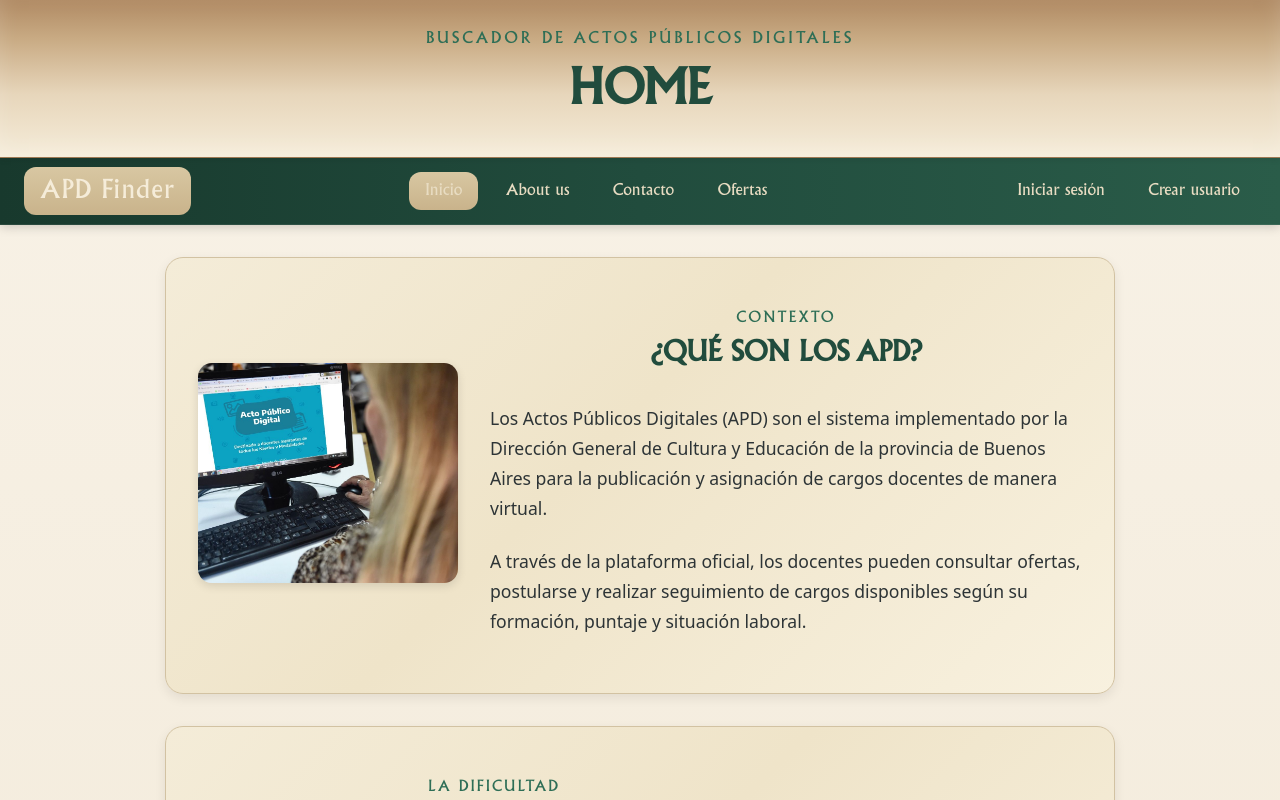
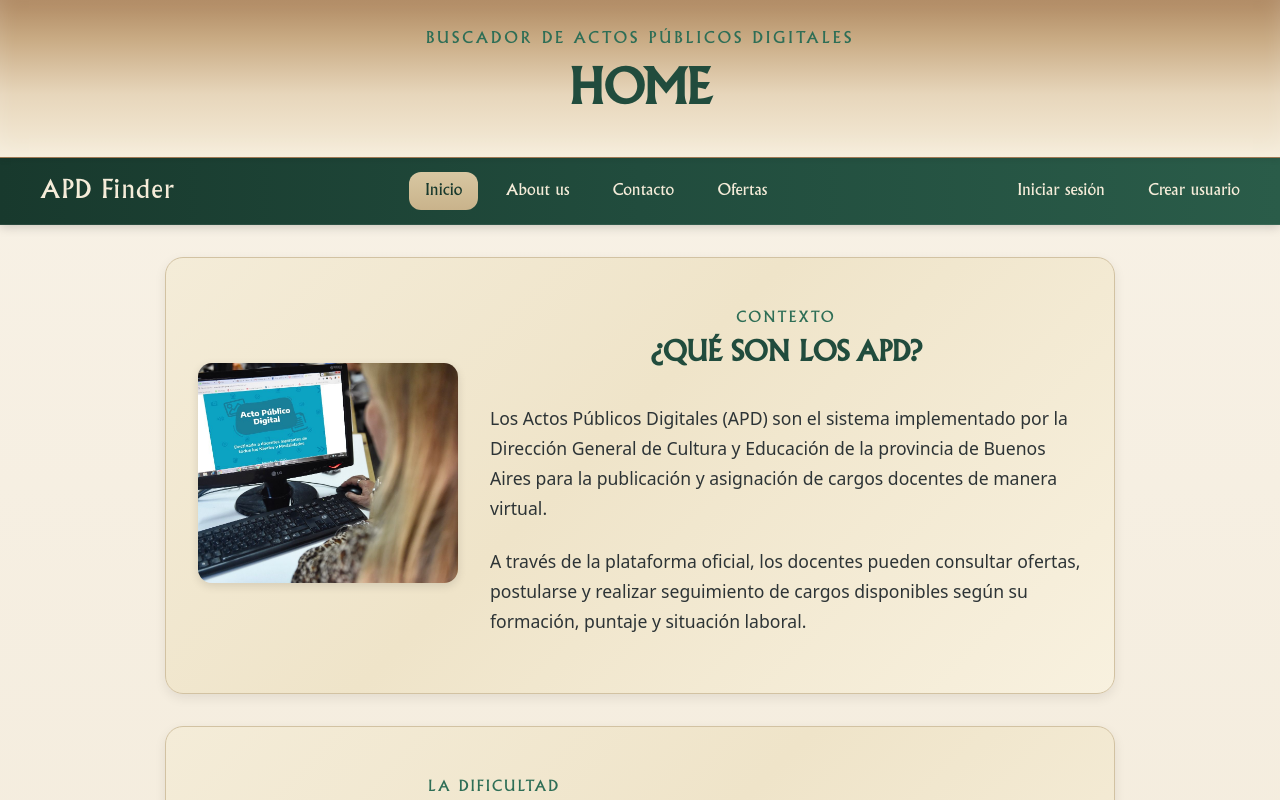
Before and after one commit to alexander5109/TalentoTechReact2026, a React (Vite) app: page / in a window 1280 px wide. Shown: the top 800 px of the page. Built offline with nearby package versions, Linux system fonts and the light colour scheme; no server answers.

Commit message:
ok navlink bien

```diff
--- a/src/components/NavBar/NavBar.jsx
+++ b/src/components/NavBar/NavBar.jsx
@@ -1,4 +1,4 @@
-import { NavLink } from "react-router-dom"
+
 
 import styles from "./NavBar.module.css"
 
--- a/src/components/common/APDNavLink/APDNavLink.jsx
+++ b/src/components/common/APDNavLink/APDNavLink.jsx
@@ -4,13 +4,18 @@ import styles from "./APDNavLink.module.css";
 export default function APDNavLink({
 	to,
 	children,
-	variant = "default",
+	variant,
 	onClick
 }) {
 
 	function getClass(isActive) {
 
 		const classes = [styles.link];
+
+		if (variant == "logo" || variant == "danger") {
+			classes.push(styles[variant]);
+			return classes.join(" ");
+		}
 
 		if (variant) {
 			classes.push(styles[variant]);
@@ -23,9 +28,13 @@ export default function APDNavLink({
 		return classes.join(" ");
 	}
 
-	return (<NavLink to={to}
-		onClick={onClick}
-		className={({ isActive }) => getClass(isActive)}>
-		{children}
-	</NavLink>);
+	return (
+		<NavLink
+			to={to}
+			onClick={onClick}
+			className={({ isActive }) => getClass(isActive)}
+		>
+			{children}
+		</NavLink>
+	);
 }
--- a/src/components/common/APDNavLink/APDNavLink.module.css
+++ b/src/components/common/APDNavLink/APDNavLink.module.css
@@ -3,94 +3,62 @@
 	src: url("/fonts/albertusmt.otf") format("opentype");
 }
 
+/* ---------------------------------------------------------------- */
+/* Base */
+/* ---------------------------------------------------------------- */
 
 .link {
+	color: var(--parchment);
 	font-family: "Albertus", serif;
 	text-decoration: none;
 	padding: .55rem 1rem;
 	border-radius: 12px;
-
 	transition:
 		transform .15s ease,
-		filter .2s ease,
-		background-color .2s ease,
-		color .2s ease;
+		filter .20s ease,
+		background-color .20s ease,
+		color .20s ease,
+		box-shadow .20s ease;
 }
 
-
-
-.active {
-	background: linear-gradient(180deg,
-			#d8c7a2,
-			#c9b38b);
-	color: #1f2f28;
-}
-
-
-
-.logo {
-	font-family: "Albertus", serif;
-	font-size: 1.6rem;
-	letter-spacing: 1px;
-	text-decoration: none;
-	color: #f5ecd9;
-	transition: opacity 0.2s ease;
-}
-
-.logo:hover {
-	opacity: 0.85;
-}
-
-
-
-
-.default {
-	color: #e8dcc2;
-}
-
-.default:hover {
-	background: rgba(255, 255, 255, .08);
-	color: white;
-}
-
-
-
-
-
-.accent {
-	color: #f7f0df;
-
-	background:
-		linear-gradient(180deg,
-			#6d9d91,
-			#53796f);
-}
-
-.accent:hover {
+.link:hover {
 	filter: brightness(1.08);
 	transform: translateY(-1px);
 }
 
+.link:focus-visible {
+	box-shadow:
+		0 0 0 3px rgba(216, 199, 162, .45);
+}
+
+/* ---------------------------------------------------------------- */
+/* Logo */
+/* ---------------------------------------------------------------- */
+
+.logo {
+	font-size: 1.6rem;
+	letter-spacing: 1px;
+	color: var(--parchment);
+}
 
 
+/* ---------------------------------------------------------------- */
+/* Variantes */
+/* ---------------------------------------------------------------- */
 
-
+.accent {
+	background: linear-gradient(180deg, #6d9d91, #53796f);
+}
 
 .danger {
-
-	color: white;
-
-	background:
-		linear-gradient(180deg,
-			#cf5b56,
-			#b54844);
-
+	background: linear-gradient(180deg, #cf5b56, #b54844);
 }
 
-.danger:hover {
+/* ---------------------------------------------------------------- */
+/* Estado */
+/* ---------------------------------------------------------------- */
 
-	filter: brightness(1.08);
-
-	transform: translateY(-1px);
-
+.active {
+	color: var(--green-dark);
+	background: linear-gradient(180deg, #d8c7a2, #c9b38b);
 }
```
Also changed, not shown: src/index.css (indentation only).
